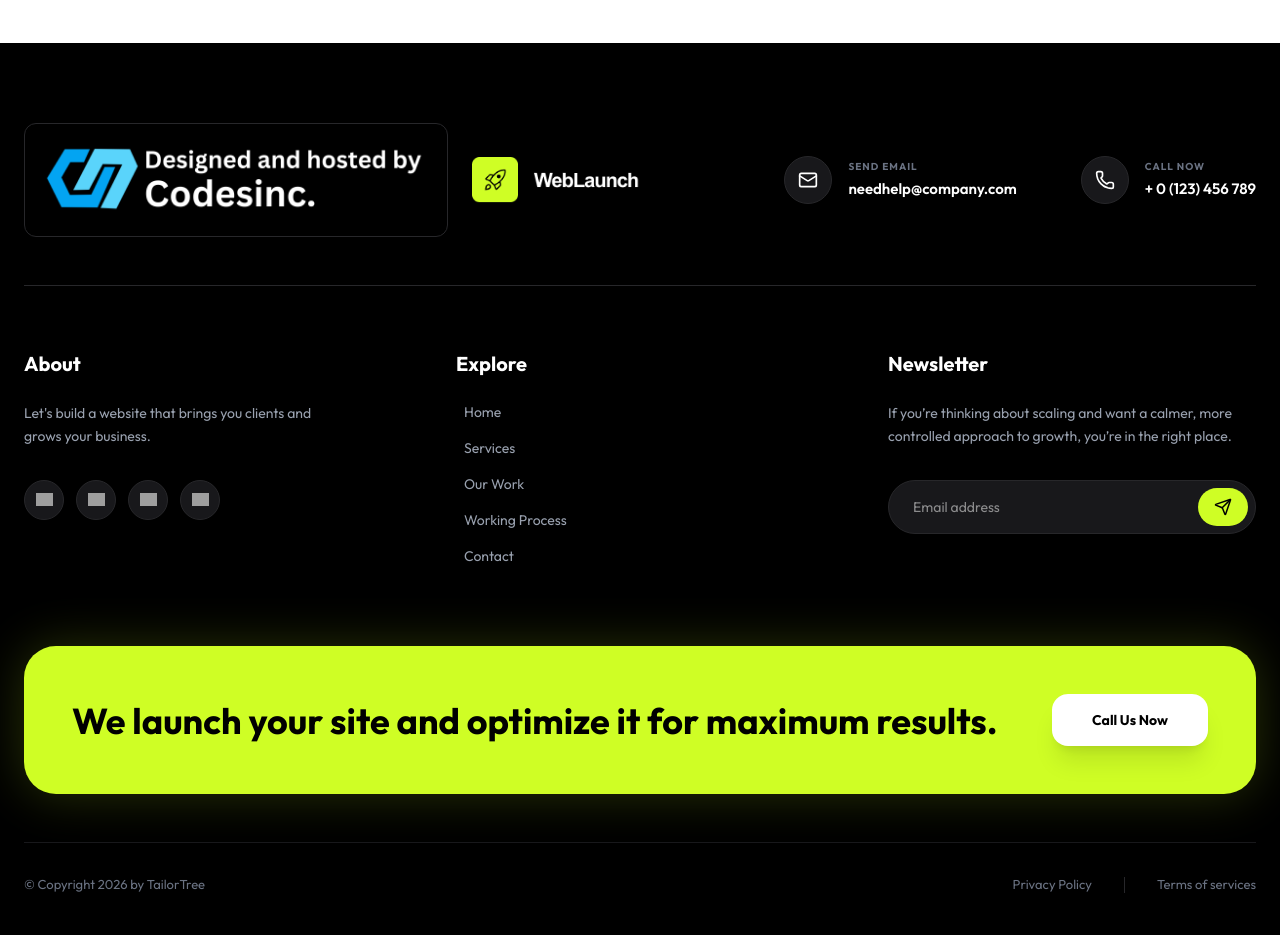
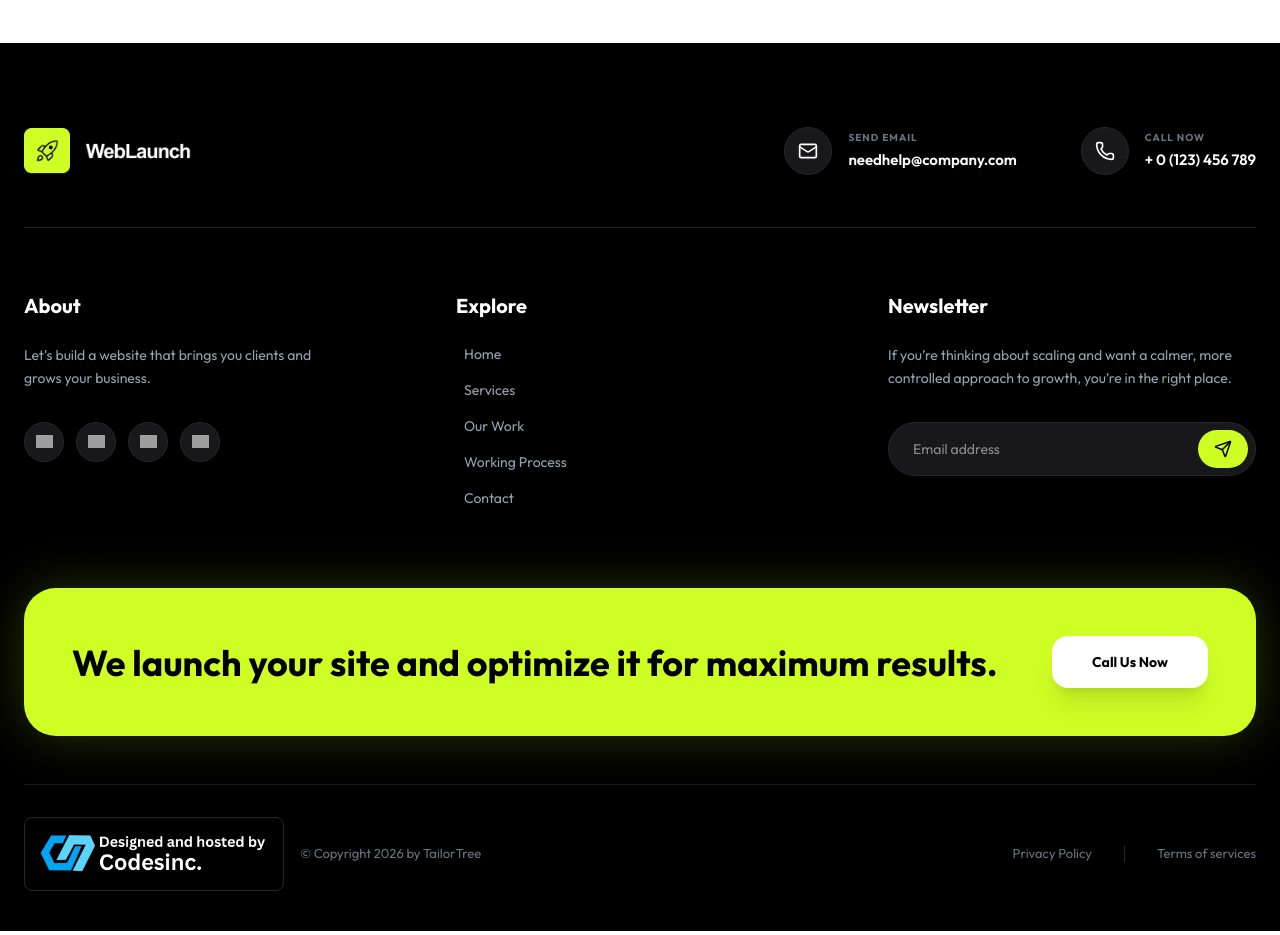
Before and after one commit to chzeeshan231/web-launch-, a React (Vite) app: page / in a window 1280 px wide. Shown: the part 7180-8115 px from the top of the page. Built offline with nearby package versions, Linux system fonts and the light colour scheme; grey boxes are pictures that could not be loaded; a web font is replaced by a local one.

Commit message:
Move branding logo from top section to bottom footer with copyright

```diff
--- a/src/Components/Footer.jsx
+++ b/src/Components/Footer.jsx
@@ -37,9 +37,6 @@ const Footer = () => {
         <div className="flex flex-col lg:flex-row lg:items-center justify-between gap-10 mb-12">
           {/* Logo Section */}
           <div className="flex items-center gap-6">
-            <div className="bg-black p-4 rounded-xl border border-zinc-800">
-              <img src={brandLogo} alt="Brand Logo" className="h-20 w-auto" />
-            </div>
             <img src={logo} alt="WebLaunch" className="h-14 w-auto" />
           </div>
 
@@ -175,9 +172,14 @@ const Footer = () => {
 
         {/* --- Bottom Footer Bar --- */}
         <div className="flex flex-col md:flex-row items-center justify-between gap-6 pt-8 border-t border-zinc-900">
-          <p className="text-gray-500 text-[13px]">
-            © Copyright {currentYear} by TailorTree
-          </p>
+          <div className="flex items-center gap-4">
+            <div className="bg-black p-3 rounded-lg border border-zinc-800">
+              <img src={brandLogo} alt="Brand Logo" className="h-12 w-auto" />
+            </div>
+            <p className="text-gray-500 text-[13px]">
+              © Copyright {currentYear} by TailorTree
+            </p>
+          </div>
           <div className="flex items-center gap-8 text-gray-500 text-[13px]">
             <a href="#home" className="hover:text-white transition-colors">Privacy Policy</a>
             <div className="w-[1px] h-4 bg-zinc-800" />
```
